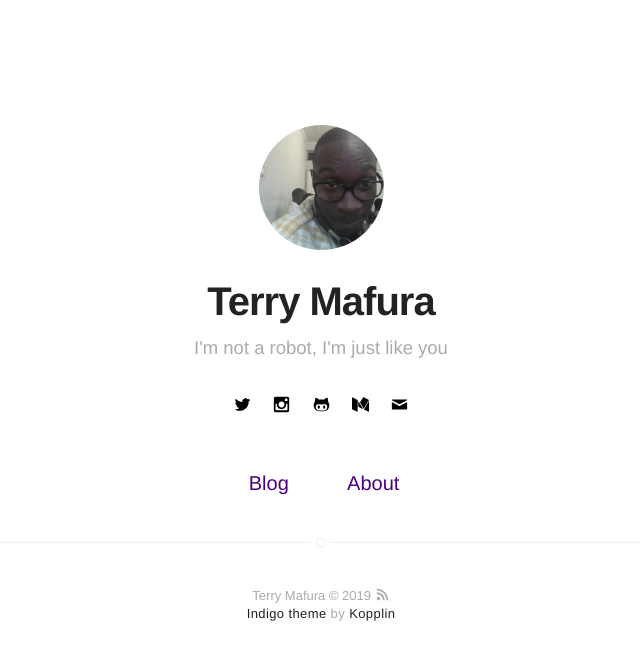
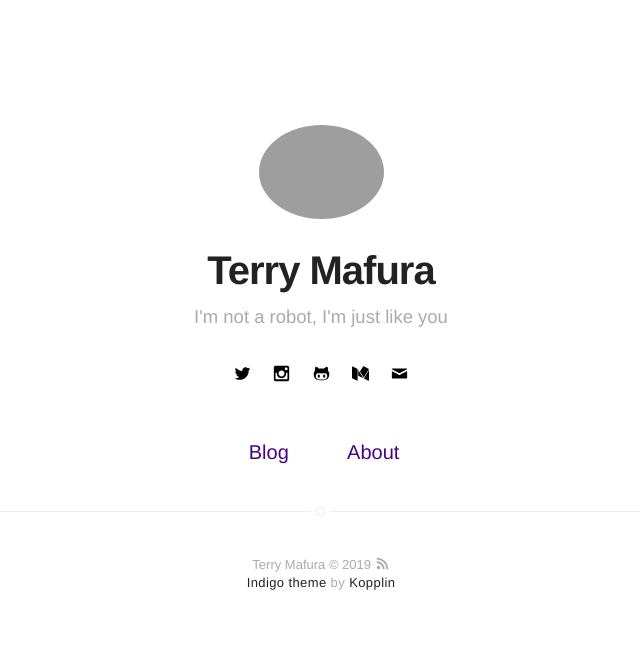
Before and after one commit to terrymafura/maffsojah.github.io, a Jekyll site: the page built from index.html, in a window 1280 px wide. Shown: the top 660 px of the page, without its empty margins (319-959 px from the left). Built offline with Jekyll 4.4.1, drawn with Linux system fonts in a browser that asks for light colours.

Commit message:
Update _config.yml

```diff
--- a/_config.yml
+++ b/_config.yml
@@ -8,7 +8,7 @@ description: I'm not a robot, I'm just like you
 # if it's an external image, update below for true
 # better with square images
 external-image: false
-picture: assets/images/maffsojah.jpg
+picture: assets/images/maffsojah.png
 
 # If you want to include your resume, set to true
 # and specify source (external or local).
@@ -16,7 +16,7 @@ resume: false
 resume-external: false
 resume-url: https://google.com/?q=my+resume
 
-url: https://maffsojah.github.io
+url: https://maffsojah.co.zw
 # your url: http://USERNAME.github.io
 
 permalink: /:title/
@@ -56,7 +56,7 @@ authors:
         name: Terry Mafura
         bio: I'm not a robot, I'm just like you
         external-image: false
-        picture: assets/images/maffsojah.jpg
+        picture: assets/images/maffsojah.png
         twitter: maffsojah
 
 # do you want a larger site? change the option below
```
